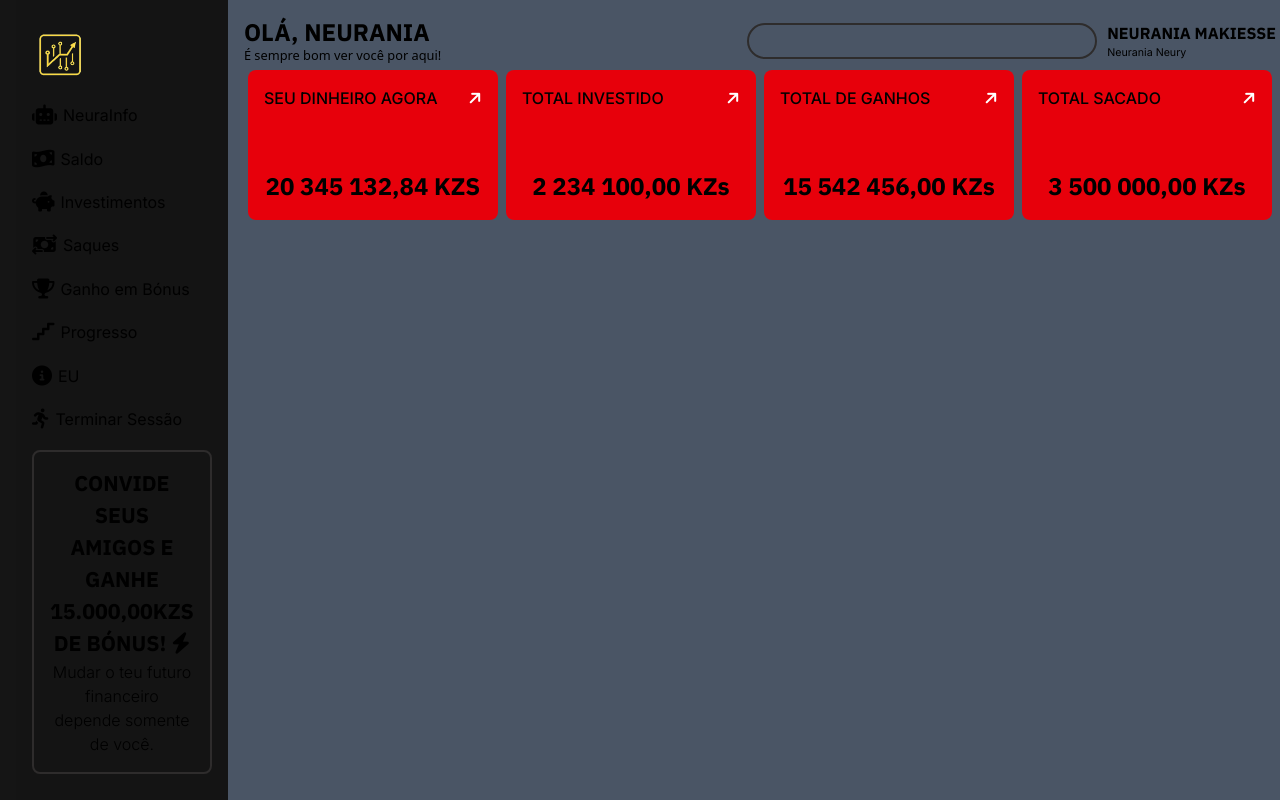
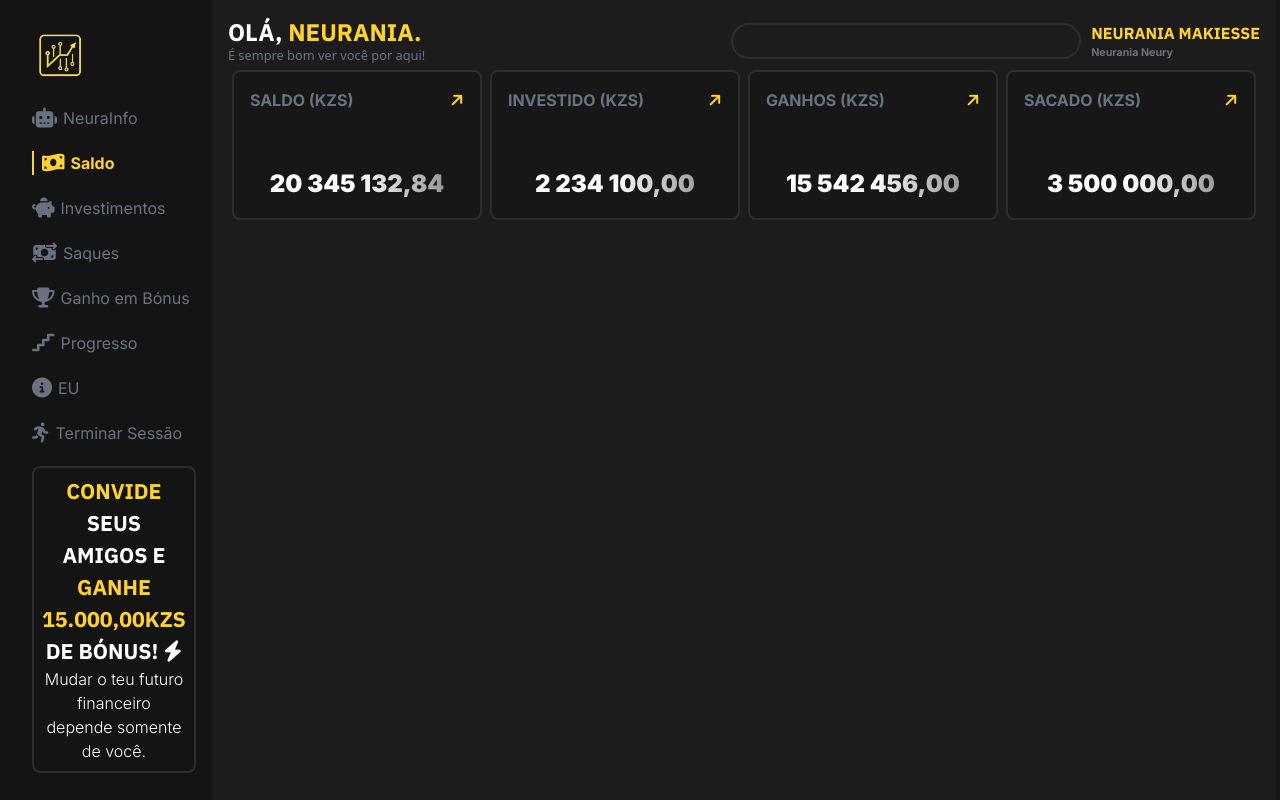
Before and after one commit to C4L3B3666/NeuravestIA, a website: page views/dashboard.html in a window 1280 px wide. Drawn offline with Linux system fonts and the light colour scheme.

Commit message:
Estilização parcial da dashboard

```diff
--- a/assets/css/style.css
+++ b/assets/css/style.css
@@ -474,7 +474,11 @@ hr {
 }
 
 .divSecaoEsquerdaDashboard {
-    @apply flex items-center gap-1.5
+    @apply flex items-center gap-1.5 text-gray-500
+}
+
+.divSecaoEsquerdaDashboard.ativo {
+    @apply border-l-2 border-l-amber-300 pl-2 text-amber-300 font-bold
 }
 
 .divSecaoEsquerdaDashboard i {
@@ -494,7 +498,7 @@ hr {
 }
 
 .divValor {
-    @apply bg-red-600 m-1 w-[250px] h-[150px] rounded-lg p-4 flex flex-col justify-between cursor-pointer
+    @apply bg-[#151515a6] border-[#2e2c2c] border-2 m-1 w-[250px] h-[150px] rounded-lg p-4 flex flex-col justify-between cursor-pointer
 }
 
 .divValor div:nth-child(1) {
@@ -502,13 +506,13 @@ hr {
 }
 
 .divValor div:nth-child(1) h5 {
-    @apply font-inter uppercase font-medium
+    @apply font-inter uppercase font-bold text-gray-500
 }
 
 .divValor div:nth-child(2) h4 {
-    @apply text-center font-ibm font-bold text-[18pt]
+    @apply text-center font-inter font-black text-[18pt]
 }
 
 .divValor div:nth-child(1) i {
-    @apply -rotate-45 text-white
+    @apply -rotate-45 text-amber-300
 }
--- a/views/dashboard.html
+++ b/views/dashboard.html
@@ -10,8 +10,9 @@
     <meta name="googlebot" content="index, follow">
     <meta name="mobile-web-app-capable" content="yes">
     <script src="../assets/js/script.js" defer></script>
-    <link rel="stylesheet" href="../assets/css/output.css"
+    <link rel="stylesheet" href="../assets/css/output.css">
     <link rel="canonical" href="https://www.neuravest.com">
+    <script src="path/to/chartjs/dist/chart.umd.min.js"></script>
     <meta property="og:url" content="https://www.neuravest.com">
     <link rel="shortcut icon" href="../assets/img/logo.png" type="image/x-icon">
     <meta name="viewport" content="width=device-width, initial-scale=1, maximum-scale=1, user-scalable=no">
@@ -20,6 +21,9 @@
     <meta property="og:description" content="O Neuravest usa IA e estatísticas avançadas para identificar investimentos eficientes e escaláveis precisão.">
     <meta name="description" content="Neuravest é uma plataforma de investimentos inteligente que usa algoritmos de IA avançada para otimizar sua carteira de investimentos">
     <link rel="stylesheet" href="https://cdnjs.cloudflare.com/ajax/libs/font-awesome/6.7.2/css/all.min.css" integrity="sha512-Evv84Mr4kqVGRNSgIGL/F/aIDqQb7xQ2vcrdIwxfjThSH8CSR7PBEakCr51Ck+w+/U6swU2Im1vVX0SVk9ABhg==" crossorigin="anonymous" referrerpolicy="no-referrer" />
+    <script>
+        const myChart = new Chart(ctx, {...});
+    </script>
     <noscript>
         <link rel="stylesheet" href="https://cdnjs.cloudflare.com/ajax/libs/font-awesome/6.7.2/css/all.min.css">
     </noscript>
@@ -46,7 +50,7 @@
                 <i class="fa-solid fa-robot"></i>
                 <h5 class="textoSecaoEsquerdaDashboard">NeuraInfo</h5>
             </div>
-            <div class="divSecaoEsquerdaDashboard">
+            <div class="divSecaoEsquerdaDashboard ativo">
                 <i class="fa-solid fa-money-bill-wave"></i>
                 <h5 class="textoSecaoEsquerdaDashboard">Saldo</h5>
             </div>
@@ -74,16 +78,16 @@
                 <i class="fa-solid fa-person-running"></i>
                 <h5 class="textoSecaoEsquerdaDashboard">Terminar Sessão</h5>
             </div>
-            <div class="border-2 border-[#2E2C2C] p-4 rounded-lg">
-                <h5 class="font-ibm text-[16pt] uppercase font-bold text-center">Convide seus amigos e ganhe 15.000,00KZs de bónus! <i class="fa-solid fa-bolt"></i></h5>
+            <div class="border-2 border-[#2E2C2C] p-2 rounded-lg text-white">
+                <h5 class="font-ibm text-[16pt] uppercase font-bold text-center"><span class="textoColorido">Convide</span> seus amigos e <span class="textoColorido">ganhe 15.000,00KZs</span> de bónus! <i class="fa-solid fa-bolt"></i></h5>
                 <h6 class="font-inter font-light text-center">Mudar o teu futuro financeiro depende somente de você.</h6>
             </div>
         </div>
-       <div class="bg-gray-600 w-full p-4">
+       <div class="bg-[#1d1c1c] w-full p-4">
             <div class="flex items-center justify-between">
                 <div>
-                    <h1 class="font-ibm text-2xl font-bold -mb-1.5 uppercase">Olá, Neurania</h1>
-                    <small>É sempre bom ver você por aqui!</small>
+                    <h1 class="font-ibm text-2xl font-bold -mb-1.5 uppercase text-white">Olá, <span class="textoColorido">Neurania.</span></h1>
+                    <small class="text-gray-500">É sempre bom ver você por aqui!</small>
                 </div>
 
                 <div class="flex items-center gap-2.5">
@@ -91,8 +95,8 @@
                         <input type="search" name="pesquisa" id="pesquisa" class="border-2 border-[#2e2c2c] rounded-full outline-0 py-1 px-1.5 w-[350px]">
                     </div>
                     <div class="divNomeAlcunhaInvestidor">
-                        <h4 class="uppercase font-bold">Neurania Makiesse</h4>
-                        <small>Neurania Neury</small>
+                        <h4 class="uppercase font-bold text-amber-300">Neurania Makiesse</h4>
+                        <small class="text-gray-500 font-bold">Neurania Neury</small>
                     </div>
                 </div>
 
@@ -100,41 +104,41 @@
             <div class="flex">
                 <div class="divValor">
                     <div>
-                        <h5>Seu Dinheiro Agora</h5>
+                        <h5>Saldo (Kzs)</h5>
                         <i class="fa-solid fa-arrow-right"></i>
                     </div>
                     <div>
-                        <h4 class="valorDisponivel">20 345 132,84 KZS</h4>
+                        <h4 class="valorDisponivel textoGradiente">20 345 132,84</h4>
                     </div>
                 </div>
 
                 <div class="divValor">
                     <div>
-                        <h5>Total Investido</h5>
+                        <h5>Investido (kzs)</h5>
                         <i class="fa-solid fa-arrow-right"></i>
                     </div>
                     <div>
-                        <h4 class="valorDisponivel">2 234 100,00 KZs</h4>
+                        <h4 class="valorDisponivel textoGradiente">2 234 100,00</h4>
                     </div>
                 </div>
 
                 <div class="divValor">
                     <div>
-                        <h5>Total de Ganhos</h5>
+                        <h5>Ganhos (kzs)</h5>
                         <i class="fa-solid fa-arrow-right"></i>
                     </div>
                     <div>
-                        <h4 class="valorDisponivel">15 542 456,00 KZs</h4>
+                        <h4 class="valorDisponivel textoGradiente">15 542 456,00</h4>
                     </div>
                 </div>
 
                 <div class="divValor">
                     <div>
-                        <h5>Total Sacado</h5>
+                        <h5>Sacado (kzs)</h5>
                         <i class="fa-solid fa-arrow-right"></i>
                     </div>
                     <div>
-                        <h4 class="valorDisponivel">3 500 000,00 KZs</h4>
+                        <h4 class="valorDisponivel textoGradiente">3 500 000,00</h4>
                     </div>
                 </div>
             </div>
```
Also changed, not shown: assets/css/output.css.
